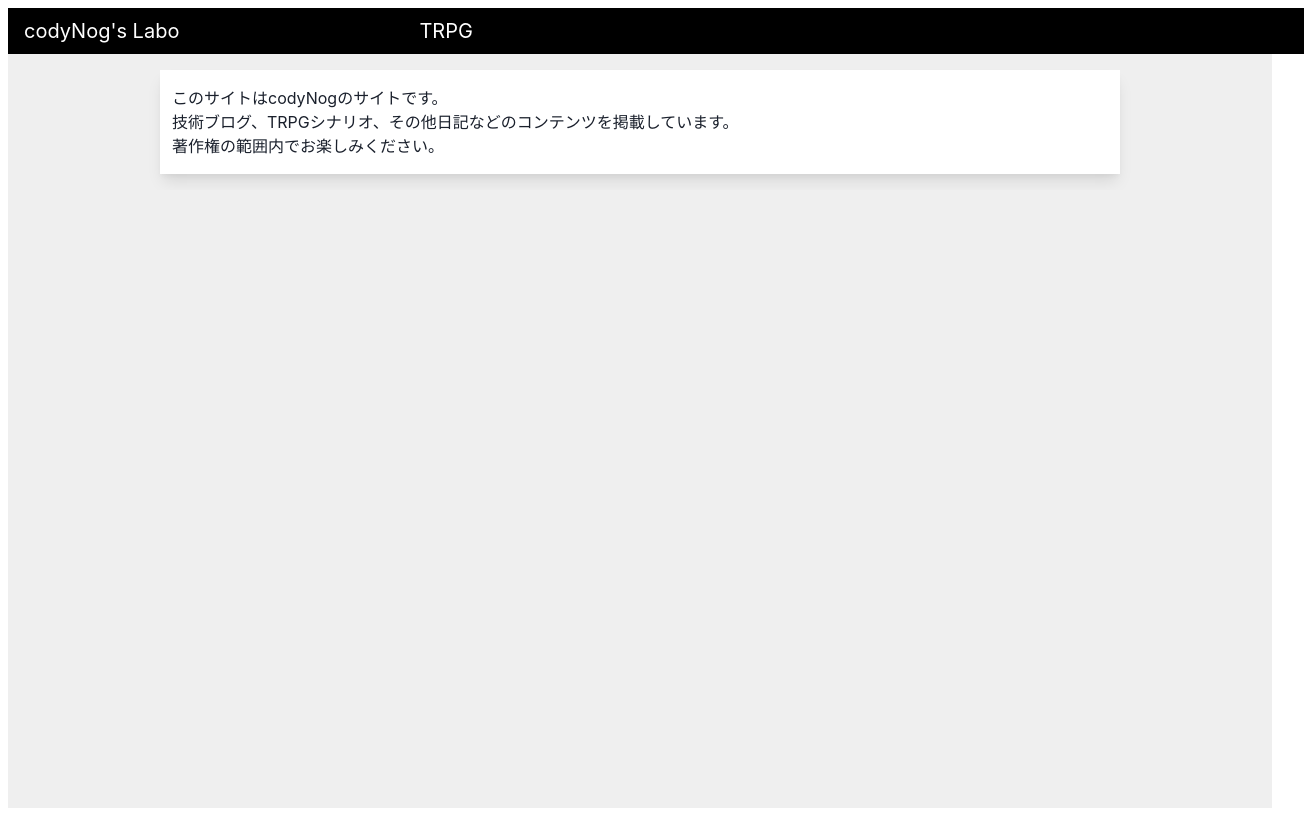
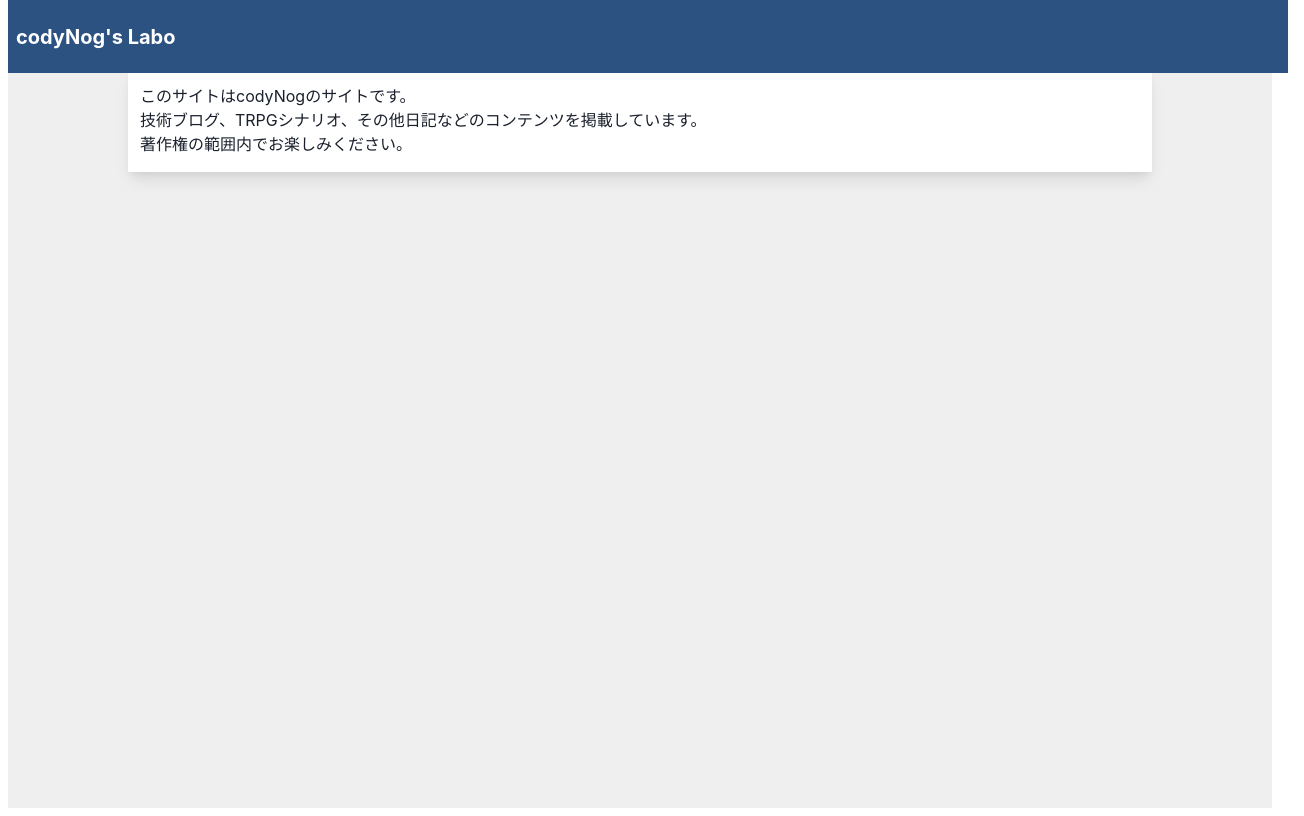
Before and after one commit to codyNog/nextjs-blog, a Next.js app: page / in a window 1280 px wide. Shown: the whole page, 1304 px wide, since content can reach past the window. Built offline with nearby package versions, Linux system fonts and the light colour scheme.

Commit message:
componentの適用

```diff
--- a/src/components/molecules/Summary/index.tsx
+++ b/src/components/molecules/Summary/index.tsx
@@ -1,9 +1,9 @@
+import { Tag } from "@chakra-ui/react";
 import styled from "@emotion/styled";
 import dayjs from "dayjs";
 import Link from "next/link";
 import React from "react";
 import { Card } from "~/components/atoms/Card";
-import { Tag } from "~/components/atoms/Tag";
 import { Flex, Outer, StyleProps } from "~/libs/styled";
 import { Blog } from "~/types/blog";
 
--- a/src/components/organisms/Header/index.tsx
+++ b/src/components/organisms/Header/index.tsx
@@ -1,34 +1,19 @@
-import styled from "@emotion/styled";
-import Link from "next/link";
-import { routing } from "~/constants/routing";
-import { Flex } from "~/libs/styled";
-
-const StyledOuter = styled(Flex)({
-  width: "100%",
-  backgroundColor: "black",
-  color: "white",
-  padding: "8px 16px",
-  fontSize: 20,
-});
-
-const Links = styled(Flex)({
-  marginLeft: 240,
-});
-
-const A = styled.a({
-  textDecoration: "none",
-  cursor: "pointer",
-});
+import { Box, Flex, Heading } from "@chakra-ui/react";
 
 export const Header: React.FC = () => {
   return (
-    <StyledOuter as={"nav"}>
-      codyNog&apos;s Labo
-      <Links>
-        <Link href={routing.trpg.root}>
-          <A>TRPG</A>
-        </Link>
-      </Links>
-    </StyledOuter>
+    <Flex
+      width={"100%"}
+      as={"nav"}
+      position={"fixed"}
+      top={0}
+      bgColor={"blue.700"}
+    >
+      <Box p={2}>
+        <Heading color={"white"} size={"md"}>
+          codyNog&apos;s Labo
+        </Heading>
+      </Box>
+    </Flex>
   );
 };
--- a/src/components/templates/layouts/index.tsx
+++ b/src/components/templates/layouts/index.tsx
@@ -1,3 +1,4 @@
+import { Container } from "@chakra-ui/react";
 import styled from "@emotion/styled";
 import React from "react";
 import { Header } from "~/components/organisms/Header";
@@ -8,19 +9,19 @@ const StyledOuter = styled(Outer)({
   minHeight: "100vh",
 });
 
-const Main = styled.main({
-  flex: 1,
-  maxWidth: 960,
-  padding: "16px 12px",
-  margin: "0 auto",
-  overflow: "scroll",
-});
-
 export const Layout: React.FC = ({ children }) => {
   return (
     <StyledOuter>
       <Header />
-      <Main>{children}</Main>
+      <Container
+        flex={1}
+        as={"main"}
+        paddingTop={"60px"}
+        paddingBottom={"60px"}
+        maxW={"5xl"}
+      >
+        {children}
+      </Container>
     </StyledOuter>
   );
 };
```
Also changed, not shown: src/components/atoms/Tag/index.tsx (deleted, +0 -52 lines), src/components/molecules/Content/index.tsx (deleted, +0 -16 lines), src/components/organisms/BlogFeed/index.tsx (+11 -5 lines), src/components/organisms/BlogPost/index.tsx (+12 -8 lines).
